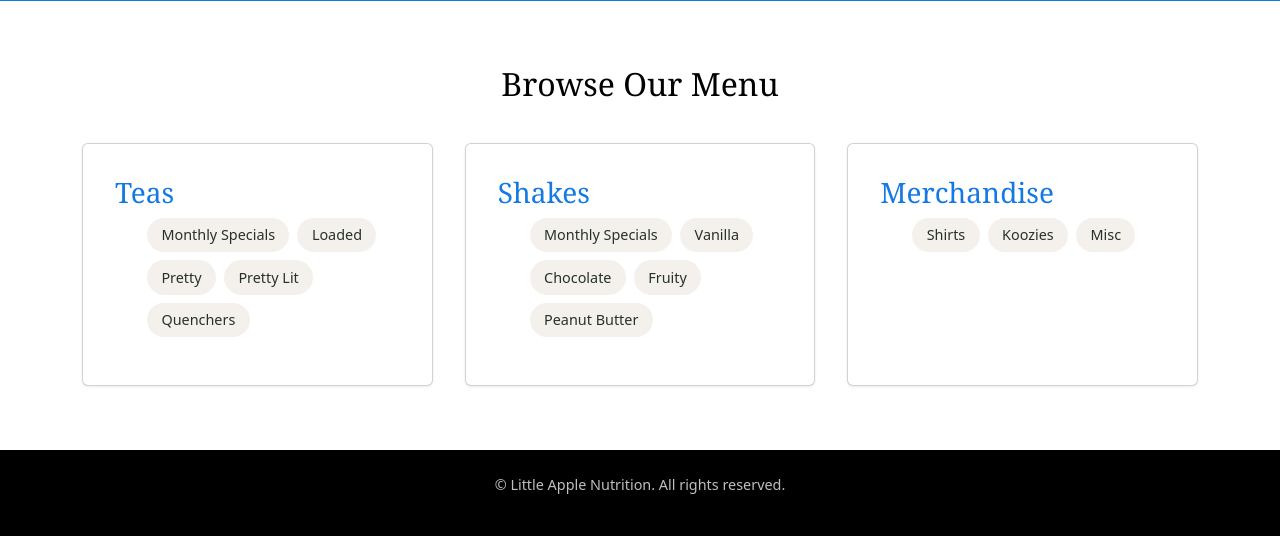
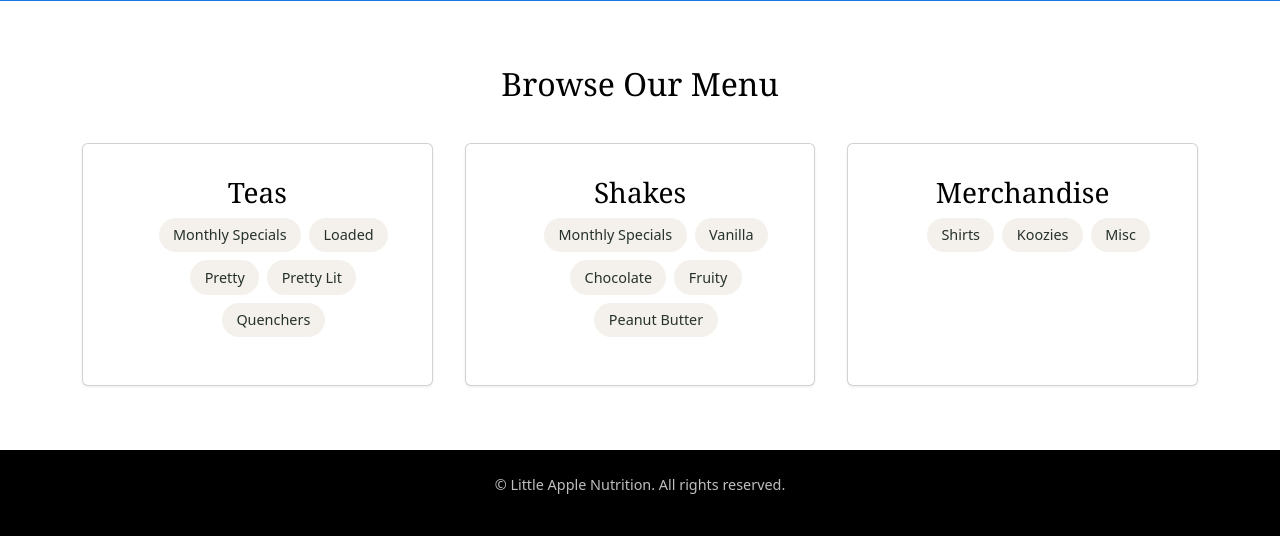
Before and after one commit to amusinski/test-engineering-portfolio, a Django app: page / in a window 1280 px wide. Shown: the part 608-1144 px from the top of the page. Run offline with Django 5.2, Linux system fonts and the light colour scheme.

Commit message:
Moved the pill links in the cards to justify-center.

```diff
--- a/project2_webstore/storefront/static/storefront/css/style.css
+++ b/project2_webstore/storefront/static/storefront/css/style.css
@@ -161,8 +161,9 @@ a {
 }
 
 .card h3 {
-    color: var(--color-primary);
+    color: var(--color-primary-dark);
     margin-bottom: 0.5rem;
+    text-align:center;
 }
 
 .card p {
@@ -173,6 +174,7 @@ a {
     list-style: none;
     display: flex;
     flex-wrap: wrap;
+    justify-content: center;
     gap: 0.5rem;
 }
 
```
